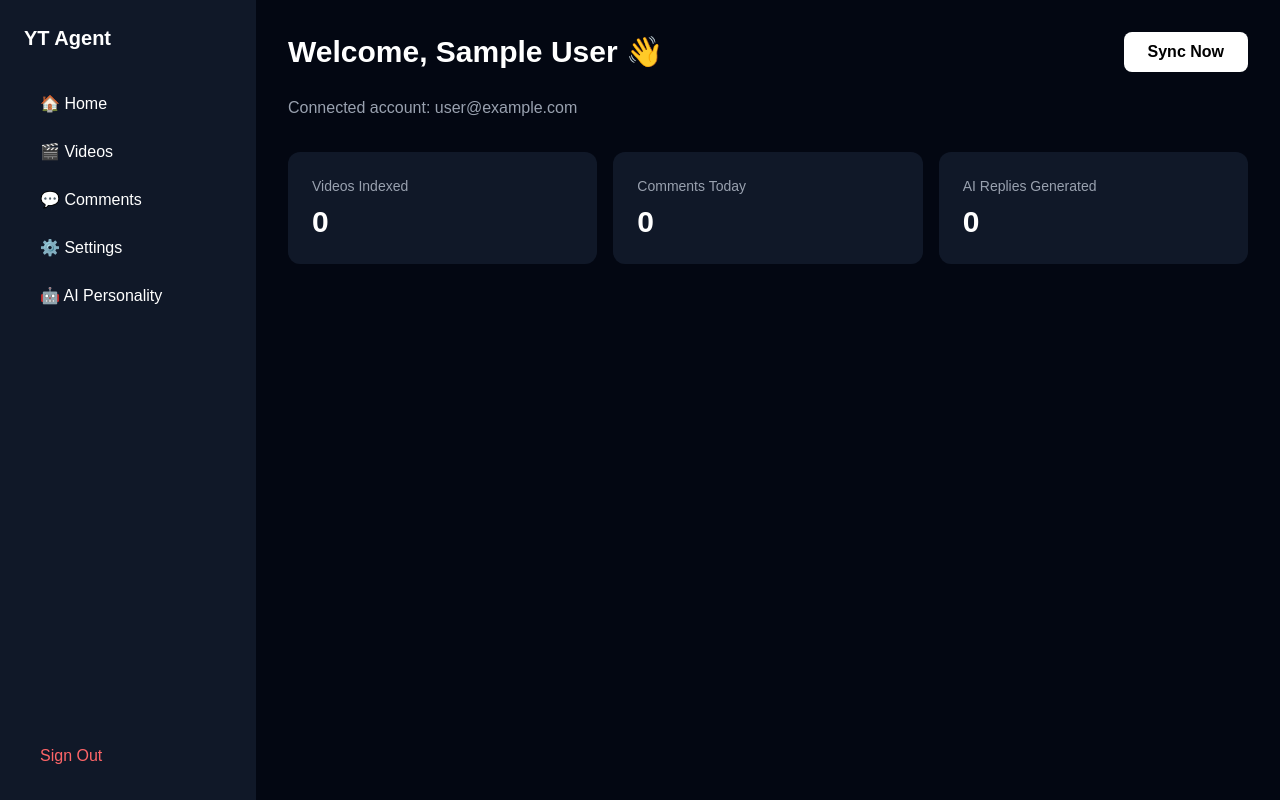
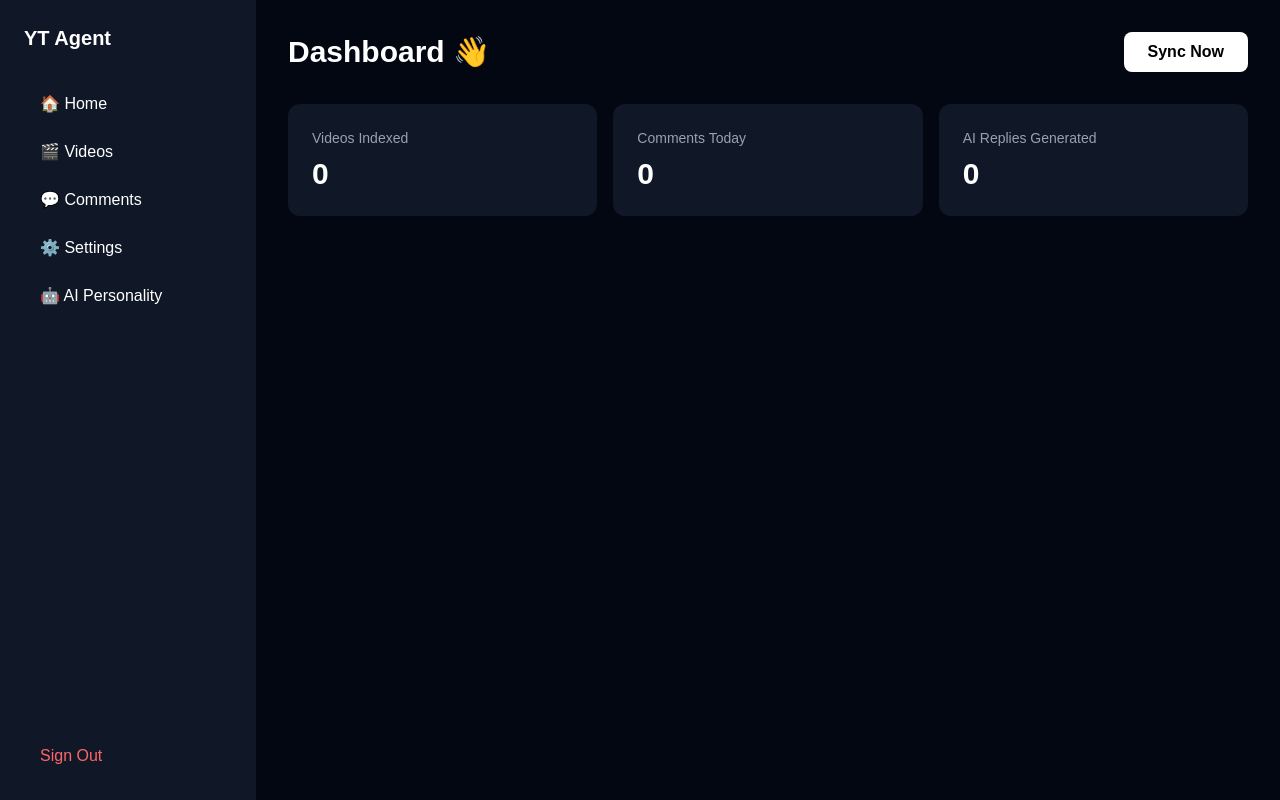
Before and after one commit to rishita510/youtube-ai-agent, a Next.js app: page /dashboard in a window 1280 px wide. Built offline with nearby package versions, Linux system fonts and the light colour scheme; no server answers; sample sign-in values are in the browser's storage.

Commit message:
added react hook in the page.tsx

```diff
--- a/app/dashboard/page.tsx
+++ b/app/dashboard/page.tsx
@@ -1,33 +1,89 @@
 //
-import { auth } from "@/auth"
-import { redirect } from "next/navigation"
+// import { auth } from "@/auth"
+// import { redirect } from "next/navigation"
 
-export default async function DashboardPage() {
-  const session = await auth()
+// export default async function DashboardPage() {
+//   const session = await auth()
 
-  if (!session) {
-    redirect("/")
+//   if (!session) {
+//     redirect("/")
+//   }
+
+//   return (
+//     <main className="space-y-6">
+//       <div className="flex items-center justify-between">
+//         <h1 className="text-3xl font-bold">
+//           Welcome, {session.user?.name} 👋
+//         </h1>
+//         <form action="/api/sync" method="POST">
+//           <button
+//             type="submit"
+//             className="bg-white text-black font-semibold px-6 py-2 rounded-lg hover:bg-gray-200 transition"
+//           >
+//             Sync Now
+//           </button>
+//         </form>
+//       </div>
+
+//       <p className="text-gray-400">
+//         Connected account: {session.user?.email}
+//       </p>
+
+//       <div className="grid grid-cols-3 gap-4 mt-8">
+//         <div className="bg-gray-900 p-6 rounded-xl">
+//           <p className="text-gray-400 text-sm">Videos Indexed</p>
+//           <p className="text-3xl font-bold mt-2">0</p>
+//         </div>
+//         <div className="bg-gray-900 p-6 rounded-xl">
+//           <p className="text-gray-400 text-sm">Comments Today</p>
+//           <p className="text-3xl font-bold mt-2">0</p>
+//         </div>
+//         <div className="bg-gray-900 p-6 rounded-xl">
+//           <p className="text-gray-400 text-sm">AI Replies Generated</p>
+//           <p className="text-3xl font-bold mt-2">0</p>
+//         </div>
+//       </div>
+//     </main>
+//   )
+// }
+"use client"
+
+import { useState } from "react"
+
+export default function DashboardPage() {
+  const [syncing, setSyncing] = useState(false)
+  const [message, setMessage] = useState("")
+
+  const handleSync = async () => {
+    setSyncing(true)
+    setMessage("")
+    try {
+      const res = await fetch("/api/sync", { method: "POST" })
+      if (res.ok) {
+        setMessage("Sync started!")
+      } else {
+        setMessage("Sync failed.")
+      }
+    } catch (e) {
+      setMessage("Sync failed.")
+    }
+    setSyncing(false)
   }
 
   return (
     <main className="space-y-6">
       <div className="flex items-center justify-between">
-        <h1 className="text-3xl font-bold">
-          Welcome, {session.user?.name} 👋
-        </h1>
-        <form action="/api/sync" method="POST">
-          <button
-            type="submit"
-            className="bg-white text-black font-semibold px-6 py-2 rounded-lg hover:bg-gray-200 transition"
-          >
-            Sync Now
-          </button>
-        </form>
+        <h1 className="text-3xl font-bold">Dashboard 👋</h1>
+        <button
+          onClick={handleSync}
+          disabled={syncing}
+          className="bg-white text-black font-semibold px-6 py-2 rounded-lg hover:bg-gray-200 transition disabled:opacity-50"
+        >
+          {syncing ? "Syncing..." : "Sync Now"}
+        </button>
       </div>
 
-      <p className="text-gray-400">
-        Connected account: {session.user?.email}
-      </p>
+      {message && <p className="text-green-400">{message}</p>}
 
       <div className="grid grid-cols-3 gap-4 mt-8">
         <div className="bg-gray-900 p-6 rounded-xl">
@@ -41,6 +97,7 @@ export default async function DashboardPage() {
         <div className="bg-gray-900 p-6 rounded-xl">
           <p className="text-gray-400 text-sm">AI Replies Generated</p>
           <p className="text-3xl font-bold mt-2">0</p>
+
         </div>
       </div>
     </main>
```
